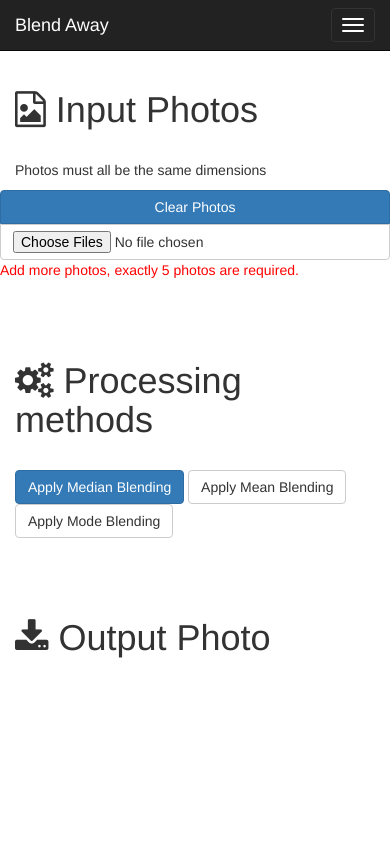
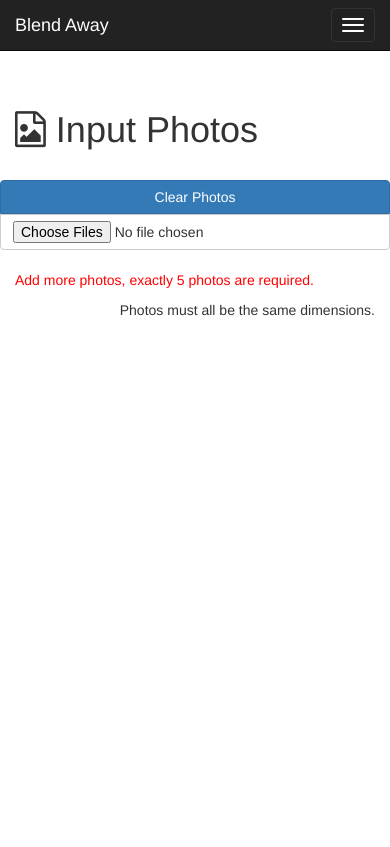
Before and after one commit to andrewdownie/BlendAway, a plain HTML site: page index.html in a window 390 px wide. Drawn offline with Linux system fonts and the light colour scheme.

Commit message:
Styling tweaks on front end. Fixed issue with clear/upload buttons not working on small screens.

```diff
--- a/index.html
+++ b/index.html
@@ -68,17 +68,21 @@
         <div class="row">
 
             <div class="col-lg-12">
+                <br/>
                 <h1><i class="fa fa-file-image-o" aria-hidden="true"></i> Input Photos</h1>
                 <br/>
-                <p>Photos must all be the same dimensions</p>
             </div>
 
-            <button class="btn btn-primary col-xs-12" style="border-bottom-left-radius: 0; border-bottom-right-radius: 0;" id="ClearPhotos">Clear Photos</button>
-            <input class="btn btn-default col-xs-12" style="border-top-left-radius: 0; border-top-right-radius: 0;" id="imageSelector" type="file" accept=".png, .gif, .jpg, .jpeg" multiple>
+
+            <button class="btn btn-primary col-sm-12" style="width:100%; border-bottom-left-radius: 0; border-bottom-right-radius: 0;" id="ClearPhotos">Clear Photos</button>
+            <input class="btn btn-default col-sm-12" style="width:100%; border-top-left-radius: 0; border-top-right-radius: 0;" id="imageSelector" type="file" accept=".png, .gif, .jpg, .jpeg" multiple>
 
             <div class="col-lg-12">
                 <br/>
-                <div class="row" style="color:red;" id="photoInsertionText"></div>
+                <div class="row">
+                    <p class="col-sm-6"style="color:red;" id="photoInsertionText"></p>
+                    <p class="col-sm-6" style="text-align: right;">Photos must all be the same dimensions.</p>
+                </div>
                 <br/>
             </div>
 
@@ -92,13 +96,13 @@
         <br/>
         <br/>
 
-        <div class="row">
+        <div class="row" id="processingMethodsGroup">
             <div class="col-lg-12">
                 <h1><i class="fa fa-cogs" aria-hidden="true"></i> Processing methods</h1>
                 <br/>
-                <button class="btn btn-primary" id="Median">Apply Median Blending</button>
-                <button class="btn btn-default" id="Mean">Apply Mean Blending</button>
-                <button class="btn btn-default" id="Mode">Apply Mode Blending</button>
+                <button class="btn btn-primary" style="width:175px;" id="Median">Apply Median Blending</button>
+                <button class="btn btn-default" style="width:175px;" id="Mean">Apply Mean Blending</button>
+                <button class="btn btn-default" style="width:175px;" id="Mode">Apply Mode Blending</button>
                 <br/>
                 <br/>
                 <br/>
@@ -106,7 +110,7 @@
 
             </div>
             <div class="col-lg-12">
-                <h1><i class="fa fa-download" aria-hidden="true"></i> Output Photo</h1>
+                <h1 id="outputPhotoHeader" style="display:none;"><i class="fa fa-download" aria-hidden="true"></i> Output Photo</h1>
                 <div id="Loading" style="display:none"><br/><i class="fa fa-circle-o-notch fa-spin fa-fw"></i>Uploading/Processing...</div>
                 <br/>
                 <div class="row" id="photoOutput">
--- a/js/app.js
+++ b/js/app.js
@@ -25,14 +25,19 @@ $(document).ready(function(){
 });
 
 function ImageListLength(){
+    $("#processingMethodsGroup").hide()
+
     if(imageList.length < 5){
-        $("#photoInsertionText").text("Add more photos, exactly 5 photos are required.")
+        $("#photoInsertionText").html("Add more photos, exactly 5 photos are required.")
+        $("#photoOutput").html("")
     }
     else if(imageList.length > 5){
-        $("#photoInsertionText").text("Too many photos, clear the photos and start over")
+        $("#photoInsertionText").html("Too many photos, clear the photos and start over.")
+        $("#photoOutput").html("")
     }
     else{
         $("#photoInsertionText").text("")
+        $("#processingMethodsGroup").show()
     }
 
 }
@@ -68,14 +73,23 @@ function renderImage(file) {
 
 
 function ProcessImages(algo, imageList){
-    if(imageList.length != 5){
+    if(imageList.length < 5){
+        alert("Currently EXACTLY 5 photo are required as input. You have " + imageList.length + " input photos. Please add more photos until you have 5.")
+        return
+    }
+    else if(imageList.length > 5){
         alert("Currently EXACTLY 5 photo are required as input. You have " + imageList.length + " input photos. Please clear the photos and start over.")
         return
     }
 
+    $("#outputPhotoHeader").show()
     $("#Loading").show()
 
     //$("#photoOutput").html(algo)
+
+    if(algo == null || algo == ""){
+        console.log("ERROR: algo was empty")
+    }
 
     $.ajax({
         type: "POST",
@@ -91,6 +105,7 @@ function ProcessImages(algo, imageList){
 
     }).done(function(response) {
         $("#Loading").hide()
+        console.log(response)
 
        images = JSON.parse(response)
 
```
Also changed, not shown: 1.png, 2.png, 3.png, 4.png, 5.png, results.jpg, 1 other file.
